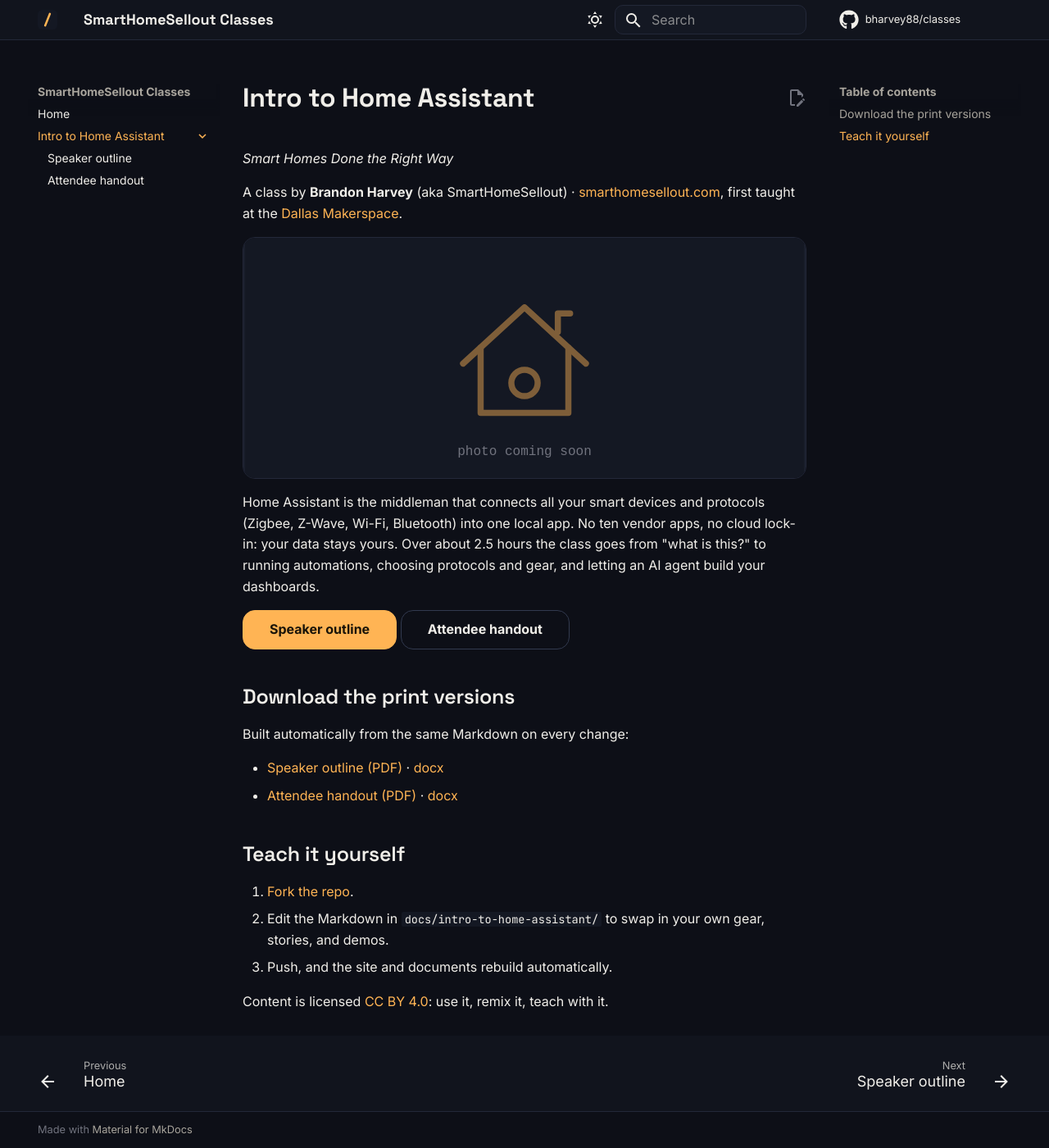
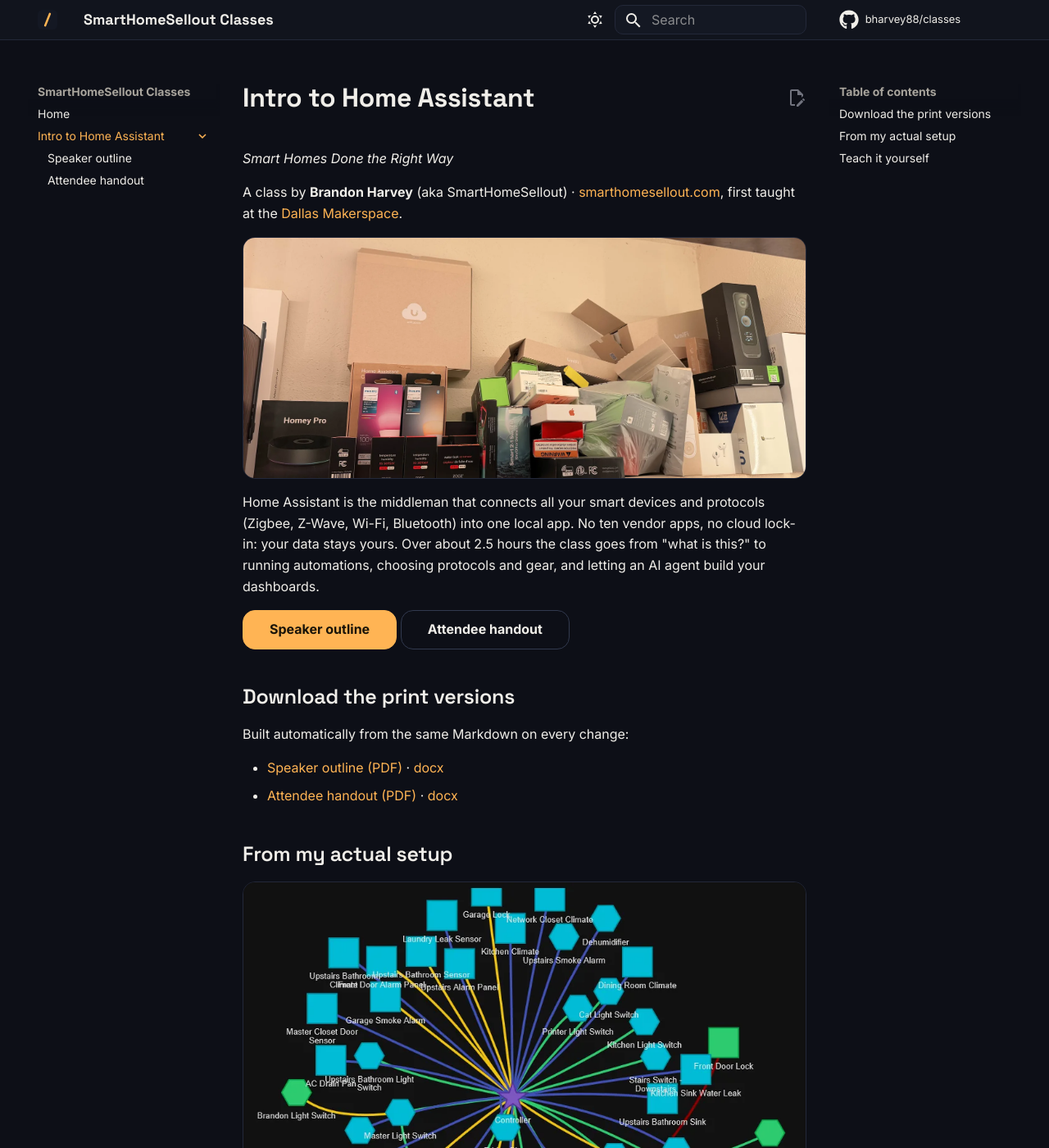
Before and after one commit to bharvey88/classes, an MkDocs documentation site: the page built from docs/intro-to-home-assistant/index.md, in a window 1280 px wide and 1400 px high. Shown: the whole window at 82% size. Built offline with MkDocs 1.6.1 and Material for MkDocs 9.7.7, drawn with Linux system fonts in a browser that asks for light colours; comment, search, counter and statistics services are not loaded; some of the changed text lies outside the part shown.

Commit message:
Real photos: LED matrix card, gear shelf hero, Z-Wave mesh figure
WebP conversions of Brandon's photos replace the SVG placeholders for
the live class. Placeholder stays in the repo for future classes.

```diff
--- a/docs/intro-to-home-assistant/index.md
+++ b/docs/intro-to-home-assistant/index.md
@@ -4,7 +4,7 @@
 
 A class by **Brandon Harvey** (aka SmartHomeSellout) · [smarthomesellout.com](https://smarthomesellout.com), first taught at the [Dallas Makerspace](https://dallasmakerspace.org).
 
-![Smart home gear for the class](../assets/placeholders/intro-ha.svg){ .page-hero }
+![A shelf of smart home gear: Hue bulbs, Zooz Z-Wave sensors, UniFi, Homey Pro](../assets/photos/intro-ha-hero.webp){ .page-hero }
 
 Home Assistant is the middleman that connects all your smart devices and protocols (Zigbee, Z-Wave, Wi-Fi, Bluetooth) into one local app. No ten vendor apps, no cloud lock-in: your data stays yours. Over about 2.5 hours the class goes from "what is this?" to running automations, choosing protocols and gear, and letting an AI agent build your dashboards.
 
@@ -18,6 +18,12 @@ Built automatically from the same Markdown on every change:
 - [Speaker outline (PDF)](https://github.com/bharvey88/classes/releases/download/intro-ha/Intro-to-HA-Speaker-Outline.pdf) · [docx](https://github.com/bharvey88/classes/releases/download/intro-ha/Intro-to-HA-Speaker-Outline.docx)
 - [Attendee handout (PDF)](https://github.com/bharvey88/classes/releases/download/intro-ha/Intro-to-HA-Attendee-Handout.pdf) · [docx](https://github.com/bharvey88/classes/releases/download/intro-ha/Intro-to-HA-Attendee-Handout.docx)
 
+## From my actual setup
+
+![Z-Wave mesh network map in Home Assistant](../assets/photos/zwave-mesh.webp){ .page-figure }
+
+*The Z-Wave mesh running my house: locks, sensors, and switches on one controller. In class we cover how a mesh like this gets built, one device at a time.*
+
 ## Teach it yourself
 
 1. [Fork the repo](https://github.com/bharvey88/classes/fork).
--- a/docs/stylesheets/extra.css
+++ b/docs/stylesheets/extra.css
@@ -282,3 +282,11 @@
 .md-typeset .grid {
   grid-template-columns: repeat(auto-fill, minmax(18rem, 1fr));
 }
+
+/* ---- Uncropped bordered figure (e.g. diagrams, screenshots) ---- */
+.md-typeset img.page-figure {
+  display: block;
+  max-width: min(100%, 56rem);
+  border: 1px solid var(--shs-border);
+  border-radius: 0.75rem;
+}
```
Also changed, not shown: docs/index.md (+1 -1 lines), docs/assets/photos/gear-closeup.webp (added), docs/assets/photos/intro-ha-card.webp (added), docs/assets/photos/intro-ha-hero.webp (added), docs/assets/photos/zwave-mesh.webp (added).
